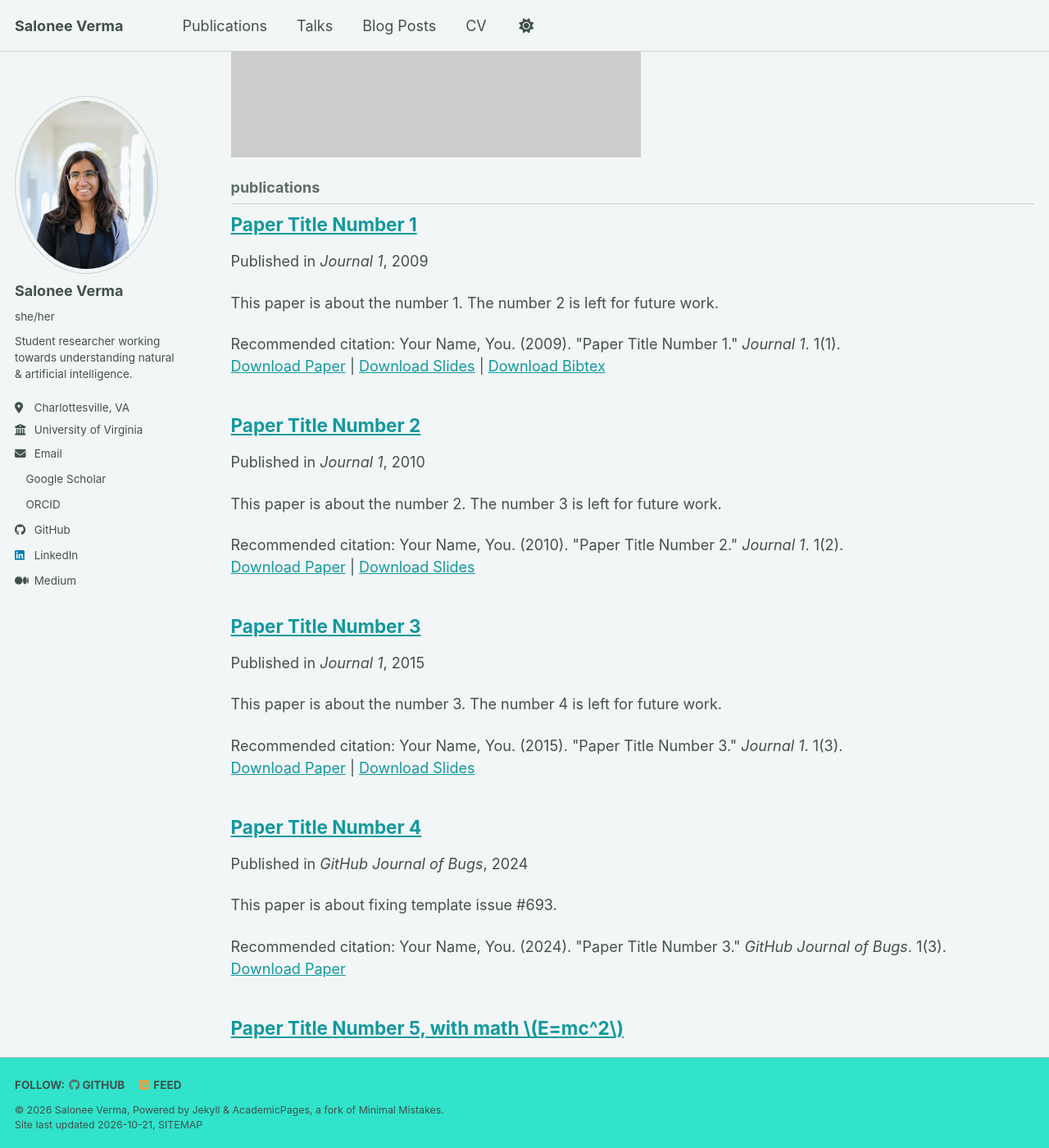
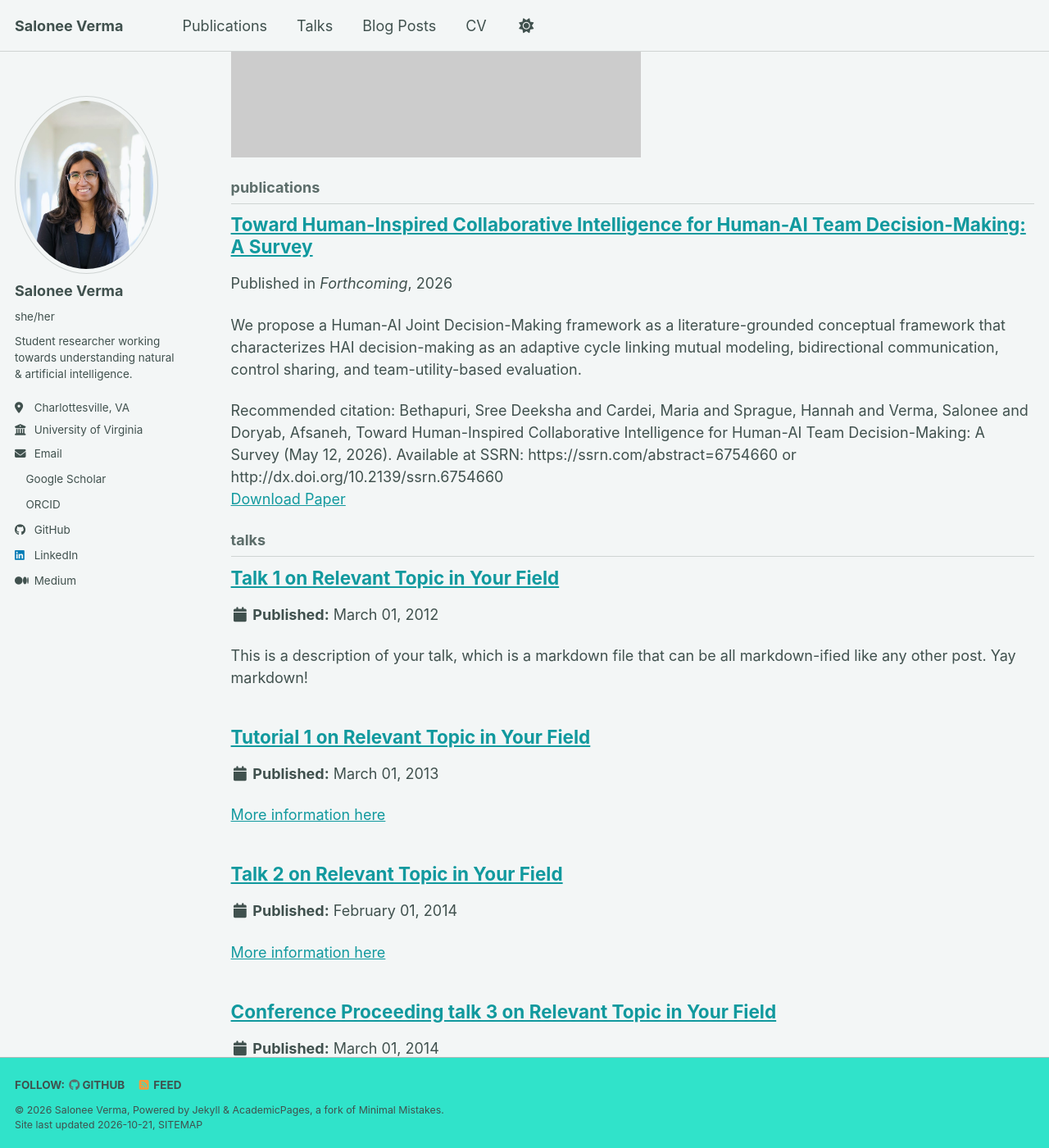
Before and after one commit to saloneeverma/saloneeverma.github.io, a Jekyll site: the page built from _pages/collection-archive.html, in a window 1280 px wide and 1400 px high, scrolled down 893 px. Shown: the whole window at 82% size. Built offline with Jekyll 4.4.1, drawn with Linux system fonts in a browser that asks for light colours; a style sheet for code colours, icons or effects is not loaded; some of the changed text lies outside the part shown.

Commit message:
Cleaned up and edited publications page

```diff
--- a/_publications/2009-10-01-paper-title-number-1.md
+++ /dev/null
@@ -1,14 +0,0 @@
----
-title: "Paper Title Number 1"
-collection: publications
-category: manuscripts
-permalink: /publication/2009-10-01-paper-title-number-1
-excerpt: 'This paper is about the number 1. The number 2 is left for future work.'
-date: 2009-10-01
-venue: 'Journal 1'
-slidesurl: 'https://academicpages.github.io/files/slides1.pdf'
-paperurl: 'https://academicpages.github.io/files/paper1.pdf'
-bibtexurl: 'https://academicpages.github.io/files/bibtex1.bib'
-citation: 'Your Name, You. (2009). &quot;Paper Title Number 1.&quot; <i>Journal 1</i>. 1(1).'
----
-The contents above will be part of a list of publications, if the user clicks the link for the publication than the contents of section will be rendered as a full page, allowing you to provide more information about the paper for the reader. When publications are displayed as a single page, the contents of the above "citation" field will automatically be included below this section in a smaller font.
--- /dev/null
+++ b/_publications/2026-05-15-survey.md
@@ -0,0 +1,14 @@
+---
+title: "Toward Human-Inspired Collaborative Intelligence for Human-AI Team Decision-Making: A Survey"
+collection: publications
+category: manuscripts
+permalink: /publication/2026-05-15-survey
+excerpt: 'We propose a Human-AI Joint Decision-Making framework as a literature-grounded conceptual framework that characterizes HAI decision-making as an adaptive cycle linking mutual modeling, bidirectional communication, control sharing, and team-utility-based evaluation.'
+date: 2026-05-15
+venue: 'Forthcoming'
+slidesurl: #'https://academicpages.github.io/files/slides1.pdf'
+paperurl: 'https://academicpages.github.io/files/surveypaper.pdf'
+bibtexurl: #'https://academicpages.github.io/files/bibtex1.bib'
+citation: 'Bethapuri, Sree Deeksha and Cardei, Maria and Sprague, Hannah and Verma, Salonee and Doryab, Afsaneh, Toward Human-Inspired Collaborative Intelligence for Human-AI Team Decision-Making: A Survey (May 12, 2026). Available at SSRN: https://ssrn.com/abstract=6754660 or http://dx.doi.org/10.2139/ssrn.6754660'
+---
+As AI systems increasingly participate in complex decision-making, effective human-AI (HAI) collaboration requires more than accurate recommendations or calibrated reliance. Humans and AI systems must coordinate goals, communicate uncertainty, share control, and adapt over repeated interactions. Yet, existing HAI decision-making research often studies these mechanisms separately, limiting our understanding of HAI as a dynamic team process. This survey examines human-AI joint decision-making through the lens of human-inspired collaborative intelligence. Drawing on human team decision-making, cognitive science, HCI, robotics, and AI, we synthesize work on mutual modeling, communication and alignment, control allocation, and team-level evaluation. We introduce a task taxonomy organized by increasing coordination demand and show that dynamic team tasks remain underdeveloped in current HAI research. Based on this synthesis, we propose a Human-AI Joint Decision-Making framework as a literature-grounded conceptual framework that characterizes HAI decision-making as an adaptive cycle linking mutual modeling, bidirectional communication, control sharing, and team-utility-based evaluation. We conclude with open challenges for building robust, adaptive, and accountable human-AI teams.
--- a/files/bibtex1.bib
+++ /dev/null
@@ -1,10 +0,0 @@
-@article{Alice2023example,
-    title={An Example Article},
-    author={Alice, Bob and Charlie},
-    journal={Journal of Examples},
-    volume={12},
-    number={3},
-    pages={123--456},
-    year={2023},
-    publisher={Example Publisher}
-}
```
Also changed, not shown: _pages/cv.md (+23 -2 lines), _publications/2010-10-01-paper-title-number-2.md (+2 -2 lines), _publications/2015-10-01-paper-title-number-3.md (+2 -2 lines), _publications/2024-02-17-paper-title-number-4.md (+2 -2 lines), _publications/2025-06-08-paper-title-number-5.md (+2 -2 lines), 8 other files.
